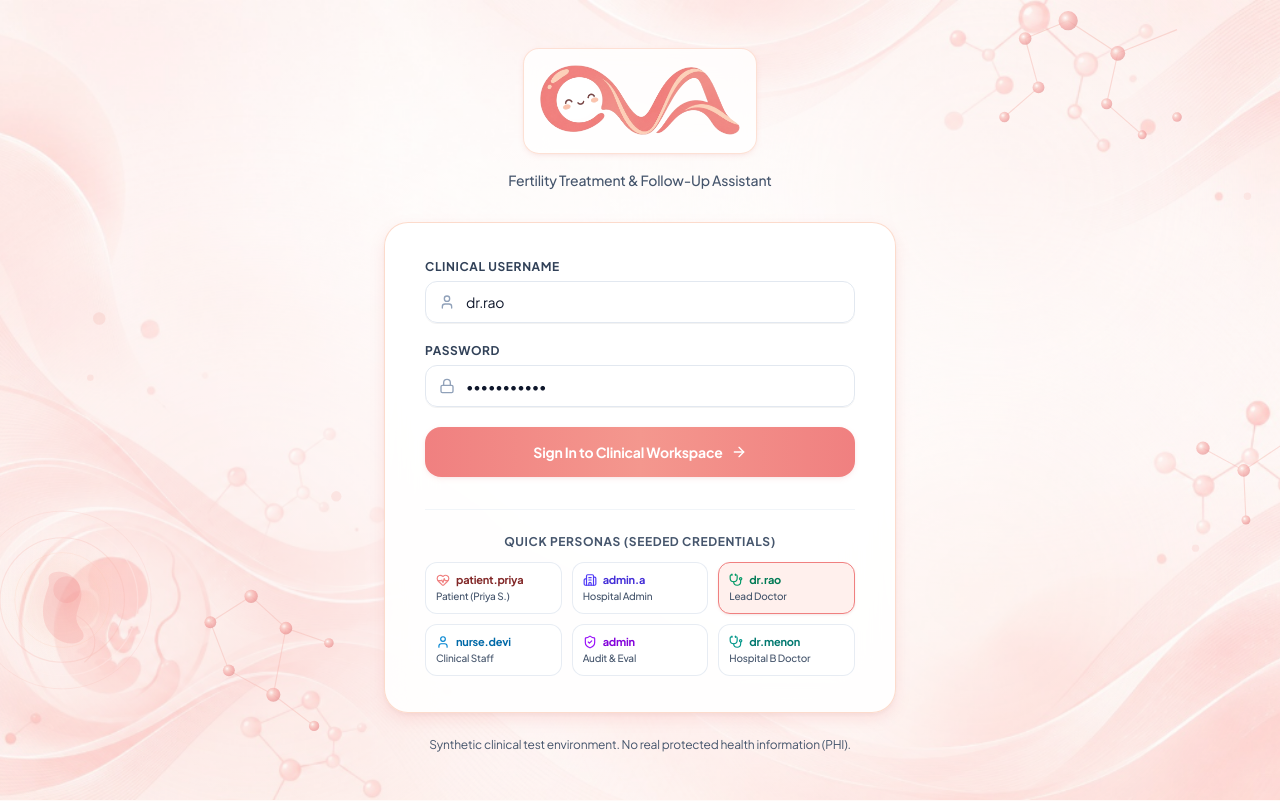
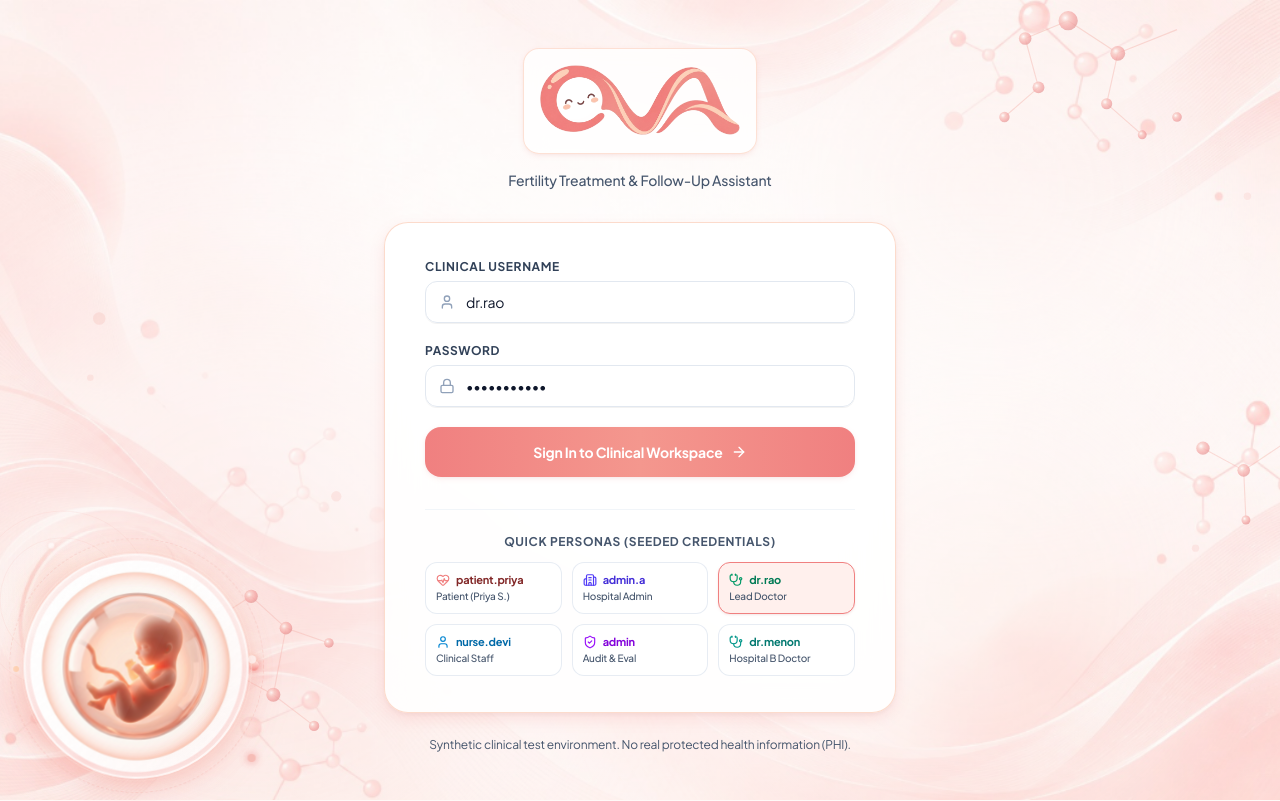
Before and after one commit to JaiKrishna007/OVA, a React (Vite) app in the folder frontend/: page /login in a window 1280 px wide. Built offline with nearby package versions, Linux system fonts and the light colour scheme.

Commit message:
feat: add interactive animated 3D baby embryo in amniotic sphere with parallax

```diff
--- /dev/null
+++ b/frontend/src/components/Baby3D.tsx
@@ -0,0 +1,154 @@
+import React, { useState, useEffect, useRef } from 'react';
+
+/**
+ * Baby3D
+ * An interactive, animated 3D embryo inside a bioluminescent amniotic sphere.
+ * Features:
+ * - Real 3D perspective mouse parallax / tilt
+ * - Continuous organic 3D floating and breathing motion
+ * - Rhythmic maternal heartbeat pulse halo
+ * - Revolving concentric 3D orbital rings with particle nodes
+ * - Glassmorphic specular lighting and depth refraction
+ * - Floating bioluminescent cellular dust particles
+ */
+export const Baby3D: React.FC = () => {
+  const [mouseOffset, setMouseOffset] = useState({ x: 0, y: 0 });
+  const [isHovered, setIsHovered] = useState(false);
+  const [rippleKey, setRippleKey] = useState(0);
+  const containerRef = useRef<HTMLDivElement>(null);
+
+  useEffect(() => {
+    const handleMouseMove = (e: MouseEvent) => {
+      if (!containerRef.current) return;
+      const rect = containerRef.current.getBoundingClientRect();
+      const centerX = rect.left + rect.width / 2;
+      const centerY = rect.top + rect.height / 2;
+
+      // Calculate normalized offset from the center of the baby
+      const dx = (e.clientX - centerX) / window.innerWidth;
+      const dy = (e.clientY - centerY) / window.innerHeight;
+
+      setMouseOffset({ x: dx, y: dy });
+    };
+
+    window.addEventListener('mousemove', handleMouseMove, { passive: true });
+    return () => window.removeEventListener('mousemove', handleMouseMove);
+  }, []);
+
+  // Compute smooth 3D tilt angles based on mouse offset
+  const tiltX = -mouseOffset.y * (isHovered ? 28 : 16);
+  const tiltY = mouseOffset.x * (isHovered ? 28 : 16);
+
+  const handleBubbleClick = () => {
+    setRippleKey((prev) => prev + 1);
+  };
+
+  return (
+    <div
+      ref={containerRef}
+      className="fixed bottom-4 left-4 sm:bottom-6 sm:left-6 z-20 select-none cursor-pointer group pointer-events-auto"
+      style={{ perspective: '1000px' }}
+      onMouseEnter={() => setIsHovered(true)}
+      onMouseLeave={() => {
+        setIsHovered(false);
+        setMouseOffset({ x: 0, y: 0 });
+      }}
+      onClick={handleBubbleClick}
+      title="Interactive 3D Embryo Vista - Click to interact"
+    >
+      {/* 3D Transformed Card Container */}
+      <div
+        className="relative w-40 h-40 sm:w-48 sm:h-48 md:w-56 md:h-56 transition-transform duration-300 ease-out animate-baby-float"
+        style={{
+          transformStyle: 'preserve-3d',
+          transform: `rotateX(${tiltX}deg) rotateY(${tiltY}deg) scale(${isHovered ? 1.05 : 1})`,
+        }}
+      >
+        {/* 1. Ambient Heartbeat Aura Pulse (Back Layer, translateZ -30px) */}
+        <div
+          className="absolute inset-0 rounded-full bg-radial from-[#F08080]/35 via-[#FBC4AB]/25 to-transparent blur-xl animate-baby-heartbeat"
+          style={{ transform: 'translateZ(-30px)' }}
+        />
+
+        {/* 2. Concentric 3D Orbital Rings (Middle Layer) */}
+        {/* Outer Ring */}
+        <div
+          className="absolute -inset-3 sm:-inset-4 rounded-full border border-[#F5B8B1]/40 border-dashed animate-orbit-3d pointer-events-none"
+          style={{ transform: 'translateZ(-10px)' }}
+        >
+          {/* Revolving nutrient satellite node */}
+          <div className="absolute top-1 left-1/2 -translate-x-1/2 w-2.5 h-2.5 rounded-full bg-gradient-to-r from-white to-[#F08080] shadow-[0_0_8px_#F08080]" />
+        </div>
+
+        {/* Middle Soft Glow Ring */}
+        <div
+          className="absolute -inset-1 rounded-full border border-[#FFF0ED]/70 animate-orbit-reverse-3d pointer-events-none"
+          style={{ transform: 'translateZ(-5px)' }}
+        >
+          <div className="absolute bottom-2 right-1/4 w-2 h-2 rounded-full bg-white/90 shadow-[0_0_6px_#FBC4AB]" />
+        </div>
+
+        {/* 3. Main Glass Amniotic Sphere */}
+        <div
+          className="relative w-full h-full rounded-full overflow-hidden shadow-[0_12px_36px_-6px_rgba(240,128,128,0.35),_0_0_24px_rgba(251,196,171,0.4),_inset_0_0_24px_rgba(255,255,255,0.7)] border-2 border-white/60 bg-gradient-to-br from-white/40 via-[#FFF9F7]/30 to-[#FCE4E0]/40 backdrop-blur-xs transition-shadow duration-300 group-hover:shadow-[0_16px_44px_-4px_rgba(240,128,128,0.5),_0_0_32px_rgba(251,196,171,0.6)]"
+          style={{ transform: 'translateZ(10px)' }}
+        >
+          {/* 3D Baby Embryo Image */}
+          <img
+            src="/baby-3d.png"
+            alt="3D Embryo Baby"
+            className="w-full h-full object-contain pointer-events-none drop-shadow-[0_8px_16px_rgba(240,128,128,0.25)] transition-transform duration-500 group-hover:scale-105"
+            style={{
+              mixBlendMode: 'multiply',
+            }}
+          />
+
+          {/* Bioluminescent Heart Core Glow */}
+          <div className="absolute top-[48%] left-[46%] -translate-x-1/2 -translate-y-1/2 w-10 h-10 rounded-full bg-radial from-[#F08080]/60 via-[#F4978E]/30 to-transparent blur-md animate-baby-heartbeat pointer-events-none" />
+
+          {/* Glass Specular Reflection Highlight (Top Left Arch) */}
+          <div
+            className="absolute -top-12 -left-12 w-32 h-32 rounded-full bg-gradient-to-br from-white/70 via-white/20 to-transparent pointer-events-none blur-[1px]"
+            style={{ transform: 'rotate(-25deg)' }}
+          />
+
+          {/* Secondary Specular Sweeping Gleam */}
+          <div className="absolute inset-0 bg-gradient-to-tr from-transparent via-white/25 to-transparent pointer-events-none animate-specular-gleam" />
+
+          {/* Fluid Click Ripple Effect */}
+          {rippleKey > 0 && (
+            <div
+              key={rippleKey}
+              className="absolute inset-0 rounded-full border-2 border-white/90 animate-ping pointer-events-none"
+              style={{ animationDuration: '900ms' }}
+            />
+          )}
+        </div>
+
+        {/* 4. Bioluminescent Floating Micro-Dust Particles */}
+        <div
+          className="absolute -top-3 left-6 w-1.5 h-1.5 rounded-full bg-white shadow-[0_0_6px_#F5B8B1] animate-pulse"
+          style={{ animationDuration: '3.5s' }}
+        />
+        <div
+          className="absolute bottom-4 -right-2 w-2 h-2 rounded-full bg-[#F5B8B1] shadow-[0_0_8px_#F08080] animate-pulse"
+          style={{ animationDuration: '4.8s' }}
+        />
+        <div
+          className="absolute top-1/2 -left-3 w-1.5 h-1.5 rounded-full bg-[#FFDAB9] shadow-[0_0_6px_white] animate-pulse"
+          style={{ animationDuration: '2.8s' }}
+        />
+
+        {/* 5. Interactive Tooltip / Badge */}
+        <div
+          className={`absolute -top-8 left-1/2 -translate-x-1/2 px-2.5 py-0.5 rounded-full bg-white/90 backdrop-blur-md border border-[#FBC4AB]/60 text-[10px] font-bold text-[#822828] shadow-peach-sm whitespace-nowrap transition-all duration-300 pointer-events-none flex items-center gap-1 ${
+            isHovered ? 'opacity-100 -translate-y-1 scale-100' : 'opacity-0 translate-y-1 scale-95'
+          }`}
+        >
+          <span className="w-1.5 h-1.5 rounded-full bg-[#F08080] animate-ping" />
+          <span>3D Embryo • Live</span>
+        </div>
+      </div>
+    </div>
+  );
+};
--- a/frontend/src/components/ClinicalLayout.tsx
+++ b/frontend/src/components/ClinicalLayout.tsx
@@ -3,6 +3,7 @@ import { NavLink, useNavigate, useLocation } from 'react-router-dom';
 import { useAuth } from '../context/AuthContext';
 import { systemApi } from '../services/api';
 import { FertilityBackground } from './FertilityBackground';
+import { Baby3D } from './Baby3D';
 import {
   Users,
   LogOut,
@@ -119,6 +120,9 @@ export const ClinicalLayout: React.FC<ClinicalLayoutProps> = ({ children }) => {
     <div className="min-h-screen relative flex flex-col text-slate-900 antialiased selection:bg-[#FBC4AB] selection:text-slate-900 overflow-x-hidden">
       {/* Dynamic 16:9 Full-Screen Fertility Background */}
       <FertilityBackground />
+
+      {/* Floating Interactive 3D Embryo Vista */}
+      <Baby3D />
 
       {/* 1. Persistent Top Bar */}
       <header className="sticky top-0 z-40 bg-white/85 backdrop-blur-md border-b border-[#FBC4AB]/40 shadow-peach-xs transition-colors">
--- a/frontend/src/components/FertilityBackground.tsx
+++ b/frontend/src/components/FertilityBackground.tsx
@@ -134,37 +134,12 @@ export const FertilityBackground: React.FC = () => {
         <circle cx="1780" cy="265" r="5" fill="#F5B8B1" fillOpacity="0.32" />
         <circle cx="1035" cy="175" r="4.5" fill="#F5B8B1" fillOpacity="0.3" />
 
-        {/* Bottom-Left Concentric Embryo Capsule Overlay */}
-        <g id="embryo-capsule" transform="translate(180, 810)">
+        {/* Bottom-Left Concentric Ambient Rings */}
+        <g id="embryo-capsule-rings" transform="translate(180, 810)">
           {/* Subtle Outer Concentric Orbit Rings */}
-          <circle cx="0" cy="0" r="120" stroke="#F5B8B1" strokeWidth="1.2" strokeOpacity="0.35" fill="none" />
-          <circle cx="0" cy="0" r="102" stroke="#FFF0ED" strokeWidth="1.8" strokeOpacity="0.5" fill="none" />
-          <circle cx="0" cy="0" r="84" stroke="#F5B8B1" strokeWidth="1.5" strokeOpacity="0.45" fill="url(#embryoGlow)" />
-          <circle cx="0" cy="0" r="64" stroke="#FBC4AB" strokeWidth="1" strokeOpacity="0.4" fill="none" />
-
-          {/* Delicate Embryo Silhouette vector */}
-          <path
-            d="M -5 -38
-               C 12 -38, 26 -24, 26 -8
-               C 26 6, 16 18, 20 30
-               C 23 39, 32 44, 28 52
-               C 23 60, 6 62, -8 52
-               C -22 42, -26 28, -26 15
-               C -26 -5, -16 -18, -18 -26
-               C -20 -33, -15 -38, -5 -38 Z"
-            fill="#F08080"
-            fillOpacity="0.32"
-          />
-          {/* Embryo Head & Core Definition */}
-          <circle cx="6" cy="-14" r="18" fill="#F08080" fillOpacity="0.38" />
-          {/* Umbilical Arc */}
-          <path
-            d="M 12 18 C 28 24, 42 36, 44 54 C 45 68, 38 78, 30 84"
-            stroke="#F5B8B1"
-            strokeWidth="1.5"
-            strokeOpacity="0.5"
-            fill="none"
-          />
+          <circle cx="0" cy="0" r="120" stroke="#F5B8B1" strokeWidth="1.2" strokeOpacity="0.25" fill="none" />
+          <circle cx="0" cy="0" r="102" stroke="#FFF0ED" strokeWidth="1.5" strokeOpacity="0.35" fill="none" />
+          <circle cx="0" cy="0" r="84" stroke="#F5B8B1" strokeWidth="1.2" strokeOpacity="0.25" fill="url(#embryoGlow)" />
         </g>
       </svg>
     </div>
--- a/frontend/src/index.css
+++ b/frontend/src/index.css
@@ -100,3 +100,88 @@ input:focus-visible, select:focus-visible, textarea:focus-visible {
   outline: none;
   box-shadow: 0 0 0 3px rgba(240, 128, 128, 0.22);
 }
+
+/* 3D Baby Embryo Animations & Shaders */
+@keyframes babyFloat3D {
+  0%, 100% {
+    transform: translateY(0px) rotateX(0deg) rotateY(0deg) scale(1);
+  }
+  33% {
+    transform: translateY(-9px) rotateX(5deg) rotateY(4deg) scale(1.02);
+  }
+  66% {
+    transform: translateY(5px) rotateX(-4deg) rotateY(-5deg) scale(0.99);
+  }
+}
+
+@keyframes babyHeartbeat {
+  0%, 100% {
+    opacity: 0.35;
+    transform: scale(1);
+  }
+  15% {
+    opacity: 0.75;
+    transform: scale(1.12);
+  }
+  28% {
+    opacity: 0.5;
+    transform: scale(1.03);
+  }
+  42% {
+    opacity: 0.8;
+    transform: scale(1.15);
+  }
+  60% {
+    opacity: 0.35;
+    transform: scale(1);
+  }
+}
+
+@keyframes orbitSpin3D {
+  from {
+    transform: rotateZ(0deg);
+  }
+  to {
+    transform: rotateZ(360deg);
+  }
+}
+
+@keyframes orbitSpinReverse3D {
+  from {
+    transform: rotateZ(360deg);
+  }
+  to {
+    transform: rotateZ(0deg);
+  }
+}
+
+@keyframes specularGleam {
+  0%, 100% {
+    opacity: 0.15;
+    transform: translateX(-40%) translateY(-20%) rotate(25deg);
+  }
+  50% {
+    opacity: 0.65;
+    transform: translateX(30%) translateY(20%) rotate(35deg);
+  }
+}
+
+.animate-baby-float {
+  animation: babyFloat3D 6.5s ease-in-out infinite;
+}
+
+.animate-baby-heartbeat {
+  animation: babyHeartbeat 3.2s ease-in-out infinite;
+}
+
+.animate-orbit-3d {
+  animation: orbitSpin3D 22s linear infinite;
+}
+
+.animate-orbit-reverse-3d {
+  animation: orbitSpinReverse3D 30s linear infinite;
+}
+
+.animate-specular-gleam {
+  animation: specularGleam 5.5s ease-in-out infinite;
+}
--- a/frontend/src/pages/LoginPage.tsx
+++ b/frontend/src/pages/LoginPage.tsx
@@ -2,6 +2,7 @@ import React, { useState } from 'react';
 import { useNavigate } from 'react-router-dom';
 import { useAuth } from '../context/AuthContext';
 import { FertilityBackground } from '../components/FertilityBackground';
+import { Baby3D } from '../components/Baby3D';
 import { HeartPulse, Lock, User, AlertCircle, ArrowRight, ShieldCheck, Stethoscope, Building2 } from 'lucide-react';
 
 export const LoginPage: React.FC = () => {
@@ -51,6 +52,9 @@ export const LoginPage: React.FC = () => {
     <div className="min-h-screen relative flex flex-col justify-center py-12 sm:px-6 lg:px-8 overflow-hidden selection:bg-[#FBC4AB]">
       {/* 16:9 Dynamic Fertility Background */}
       <FertilityBackground />
+
+      {/* Floating Interactive 3D Embryo Vista */}
+      <Baby3D />
 
       <div className="sm:mx-auto sm:w-full sm:max-w-md relative z-10">
         <div className="flex justify-center">
```
Also changed, not shown: frontend/public/baby-3d.jpg (added), frontend/public/baby-3d.png (added).
